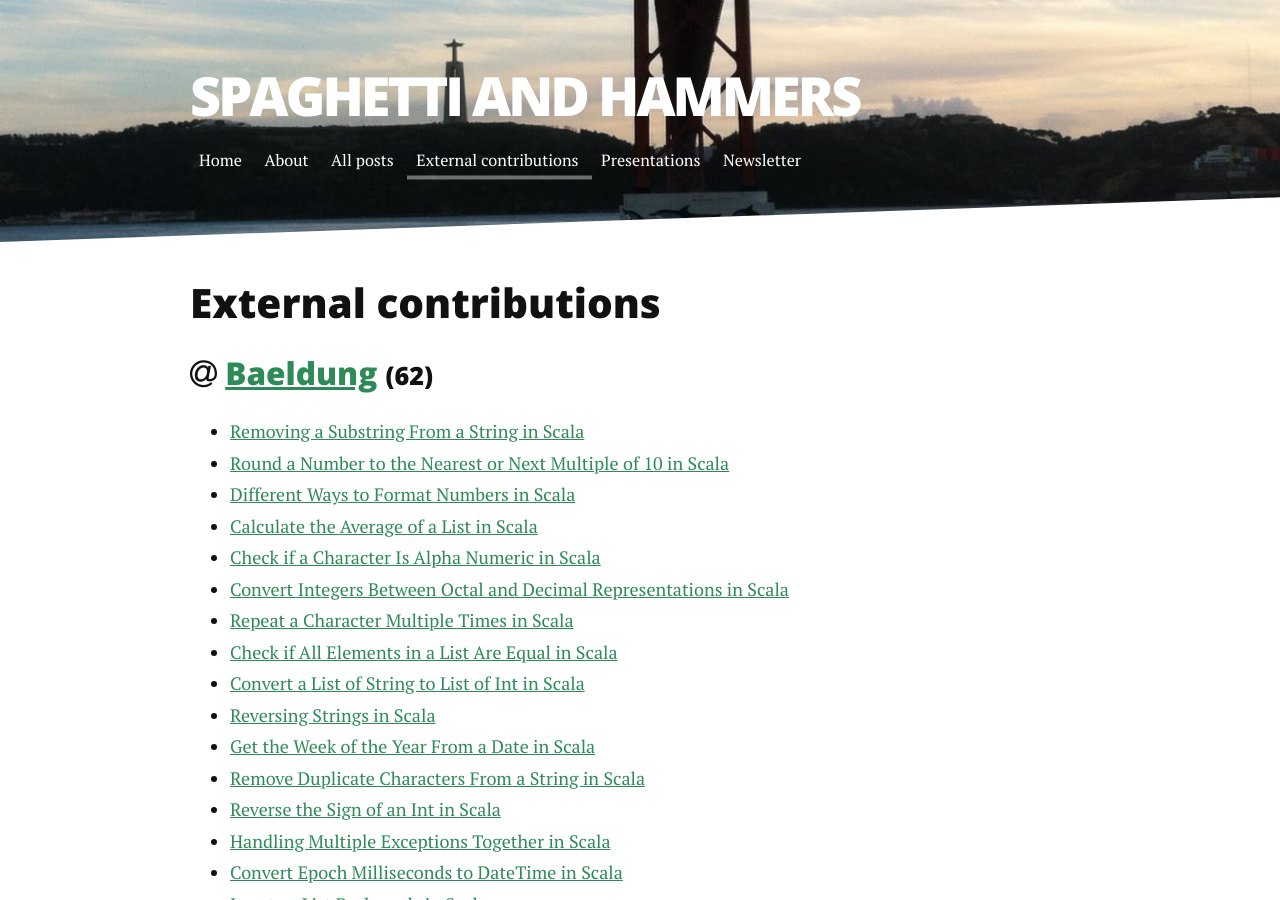
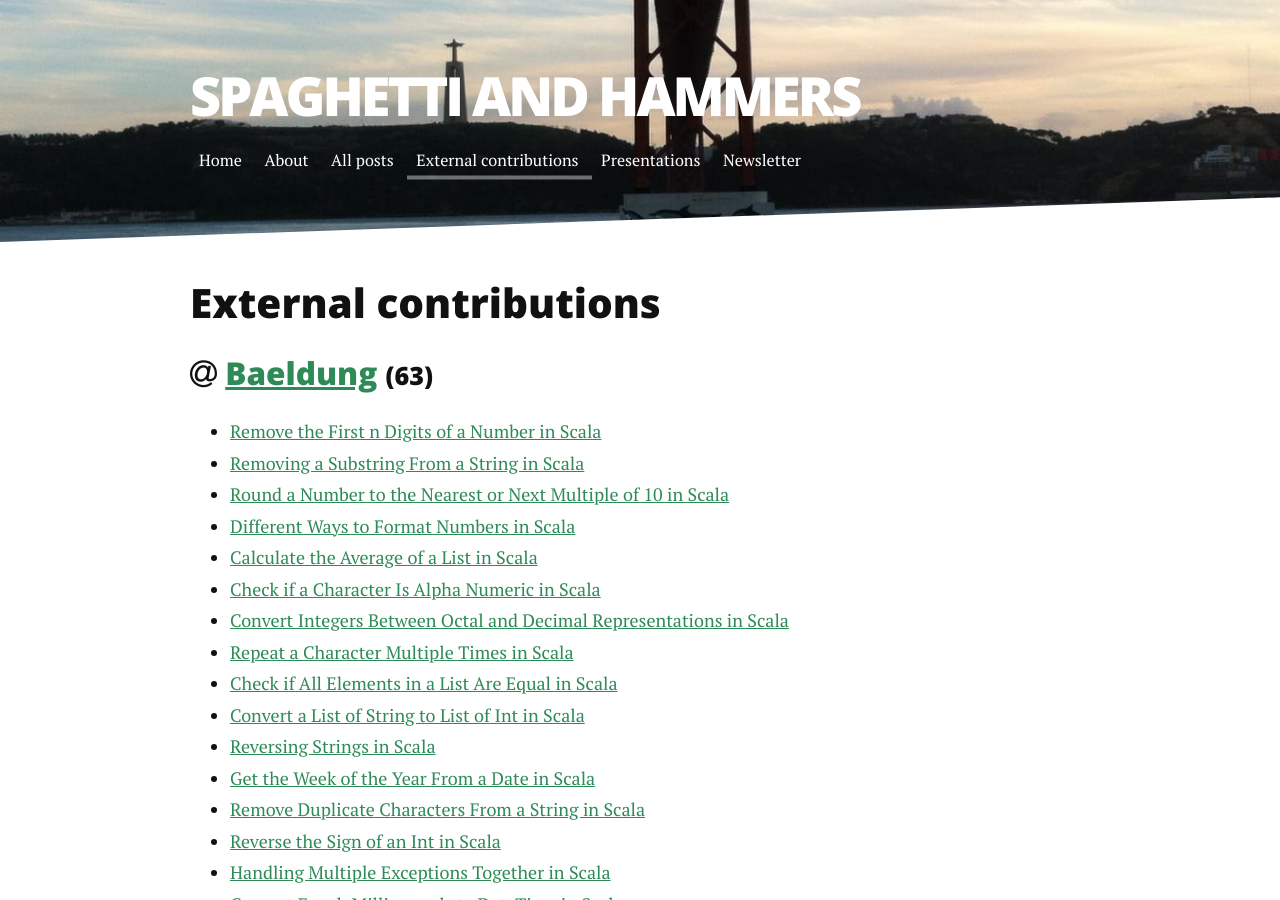
Before and after one commit to pedrorijo91/pedrorijo91.github.io, a Jekyll site: the page built from external.html, in a window 1280 px wide and 900 px high. Built offline with Jekyll 4.4.1, drawn with Linux system fonts in a browser that asks for light colours.

Commit message:
Update external.html

```diff
--- a/external.html
+++ b/external.html
@@ -12,6 +12,7 @@
     <ul>
       <!-- <li><a href="">XXX</a></li> -->
 
+      <li><a href="https://www.baeldung.com/scala/remove-first-n-digits">Remove the First n Digits of a Number in Scala</a></li>
       <li><a href="https://www.baeldung.com/scala/string-operation-delete-substring">Removing a Substring From a String in Scala</a></li>
       <li><a href="https://www.baeldung.com/scala/round-number-to-multiple-of-ten">Round a Number to the Nearest or Next Multiple of 10 in Scala</a></li>
       <li><a href="https://www.baeldung.com/scala/number-formats">Different Ways to Format Numbers in Scala</a></li>
```
